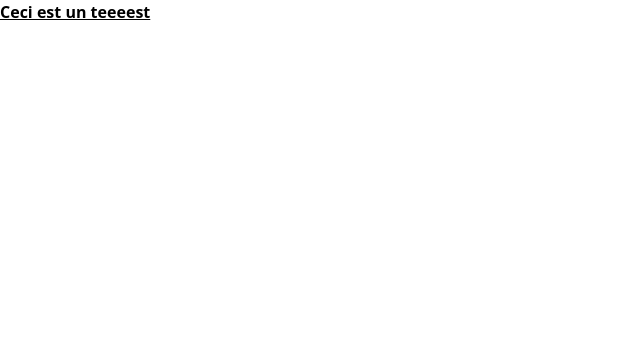
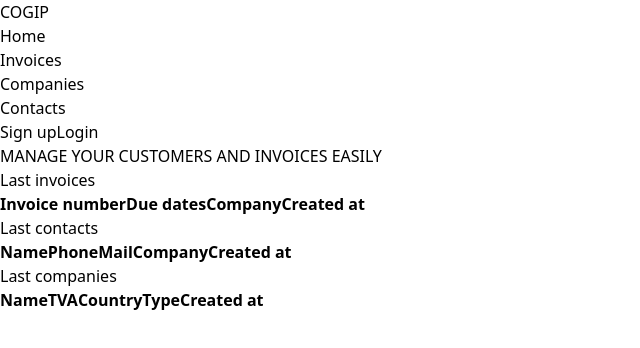
Before and after one commit to HakimBaidouri/COGIP, a React (Vite) app in the folder frontend/: page / in a window 1280 px wide. Shown: the top 348 px of the page, without its empty margins (0-640 px from the left). Built offline with nearby package versions, Linux system fonts and the light colour scheme.

Commit message:
add files pages jsx & change app.jsx

```diff
--- a/frontend/package.json
+++ b/frontend/package.json
@@ -14,6 +14,7 @@
     "@tailwindcss/vite": "^4.0.0",
     "react": "^18.3.1",
     "react-dom": "^18.3.1",
+    "react-router-dom": "^7.1.3",
     "tailwindcss": "^4.0.0"
   },
   "devDependencies": {
--- a/frontend/src/App.jsx
+++ b/frontend/src/App.jsx
@@ -1,11 +1,26 @@
 import { useState } from "react";
+
+import { BrowserRouter as Router, Routes, Route } from "react-router-dom";
+
+
+import Header from "./pages/header.jsx";
+import Invoices from "./pages/invoices.jsx";
+import Home from "./pages/home.jsx";
+import Contacts from "./pages/contacts.jsx";
+import Companies from "./pages/companies.jsx";
 
 function App() {
   return (
-    <>
-      <h1 className="font-bold underline">Ceci est un teeeest</h1>
-    </>
+    <Router>
+      <Header />
+
+      <Routes>
+        <Route path="/" element={<Home />} />
+        <Route path="/invoices" element={<Invoices />} />
+        <Route path="/contacts" element={<Contacts />} />
+        <Route path="/companies" element={<Companies />} />
+      </Routes>
+    </Router>
   );
 }
-
 export default App;
--- /dev/null
+++ b/frontend/src/pages/companies.jsx
@@ -0,0 +1,48 @@
+function Companies() {
+    return (
+      <div>
+        <h2>All companies</h2>
+
+        <section >
+          <form>
+            <input type="text" className="border p-2" placeholder="Search contact" id="search-input" />
+            <button type="submit">Search</button>
+          </form>
+        </section>
+
+        <section>
+            <table>
+                <thead>
+                    <tr>
+                        <th>Name</th>
+                        <th>TVA</th>
+                        <th>Country</th>
+                        <th>Type</th>
+                        <th>Created at</th>
+                    </tr>
+                </thead>
+                <tbody>
+                    {/*remplir avec BDD */}
+                    <tr>
+                        <td>name</td>
+                        <td>tva</td>
+                        <td>country</td>
+                        <td>type</td>
+                        <td>date</td>
+                    </tr>
+                </tbody>
+            </table>
+        </section>
+
+        <section>
+          <ul>
+            <li><a href="#">1</a></li>
+            <li><a href="#">2</a></li>
+            <li><a href="#">3</a></li>
+          </ul>
+        </section>
+      </div>
+    );
+  }
+
+  export default Companies;
--- /dev/null
+++ b/frontend/src/pages/contacts.jsx
@@ -0,0 +1,47 @@
+function Contacts() {
+    return (
+      <div>
+        <h2>All Contacts</h2>
+
+        <section >
+          <form>
+            <input type="text" className="border p-2" placeholder="Search contact" id="search-input" />
+            <button type="submit">Search</button>
+          </form>
+        </section>
+
+        <section>
+          <table>
+            <thead>
+              <tr>
+                <th>Name</th>
+                <th>Phone</th>
+                <th>Mail</th>
+                <th>Company</th>
+                <th>Created at</th>
+              </tr>
+            </thead>
+            <tbody>
+              <tr>
+                <td>John Doe</td>
+                <td>+123456789</td>
+                <td>johndoe@example.com</td>
+                <td>Company A</td>
+                <td>2024-01-29</td>
+              </tr>
+            </tbody>
+          </table>
+        </section>
+
+        <section>
+          <ul>
+            <li><a href="#">1</a></li>
+            <li><a href="#">2</a></li>
+            <li><a href="#">3</a></li>
+          </ul>
+        </section>
+      </div>
+    );
+  }
+
+  export default Contacts;
--- /dev/null
+++ b/frontend/src/pages/header.jsx
@@ -0,0 +1,28 @@
+import { NavLink } from "react-router-dom";
+
+function Header() {
+    return (
+      <header>
+        <div>
+          {/* Logo */}
+          <h1>COGIP</h1>
+
+          <nav>
+          <ul>
+            <li><NavLink to="/">Home</NavLink></li>
+            <li><NavLink to="/invoices" >Invoices</NavLink></li>
+            <li><NavLink to="/companies">Companies</NavLink></li>
+            <li><NavLink to="/contacts">Contacts</NavLink></li>
+          </ul>
+        </nav>
+
+          <div>
+            <button>Sign up</button>
+            <a href="#">Login</a>
+          </div>
+        </div>
+      </header>
+    );
+  }
+
+  export default Header;
--- /dev/null
+++ b/frontend/src/pages/home.jsx
@@ -0,0 +1,53 @@
+function Home() {
+  return (
+    <div>
+      <h1>MANAGE YOUR CUSTOMERS AND INVOICES EASILY</h1>
+
+      <section>
+      <h2>Last invoices</h2>
+      <table>
+        <thead>
+          <tr>
+            <th>Invoice number</th>
+            <th>Due dates</th>
+            <th>Company</th>
+            <th>Created at</th>
+          </tr>
+        </thead>
+      </table>
+      </section>
+
+      <section>
+      <h2>Last contacts</h2>
+      <table>
+        <thead>
+          <tr>
+            <th>Name</th>
+            <th>Phone</th>
+            <th>Mail</th>
+            <th>Company</th>
+            <th>Created at</th>
+          </tr>
+        </thead>
+      </table>
+      </section>
+
+      <section>
+      <h2>Last companies</h2>
+      <table>
+        <thead>
+          <tr>
+            <th>Name</th>
+            <th>TVA</th>
+            <th>Country</th>
+            <th>Type</th>
+            <th>Created at</th>
+          </tr>
+        </thead>
+      </table>
+      </section>
+    </div>
+  );
+}
+
+export default Home;
--- /dev/null
+++ b/frontend/src/pages/invoices.jsx
@@ -0,0 +1,45 @@
+function Invoices() {
+    return (
+      <div>
+        <h2>All Invoices</h2>
+
+        <section >
+          <form>
+            <input type="text" className="border p-2" placeholder="Search company" id="search-input" />
+            <button type="submit">Search</button>
+          </form>
+        </section>
+
+        <section>
+          <table>
+            <thead>
+              <tr>
+                <th>Invoice number</th>
+                <th>Due dates</th>
+                <th>Company</th>
+                <th>Created at</th>
+              </tr>
+            </thead>
+            <tbody>
+              <tr>
+                <td>nbr</td>
+                <td>date</td>
+                <td>Compani</td>
+                <td>date</td>
+              </tr>
+            </tbody>
+          </table>
+        </section>
+
+        <section>
+          <ul>
+            <li><a href="#">1</a></li>
+            <li><a href="#">2</a></li>
+            <li><a href="#">3</a></li>
+          </ul>
+        </section>
+      </div>
+    );
+  }
+
+  export default Invoices;
```
Also changed, not shown: frontend/src/pages/show-company.html (added), frontend/src/pages/show-contact.html (added), 2 other files (tests, documents, lock files or other folders).
